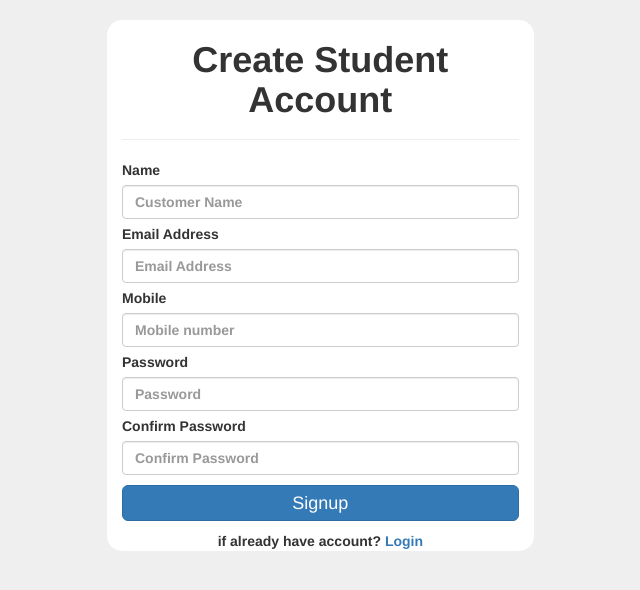
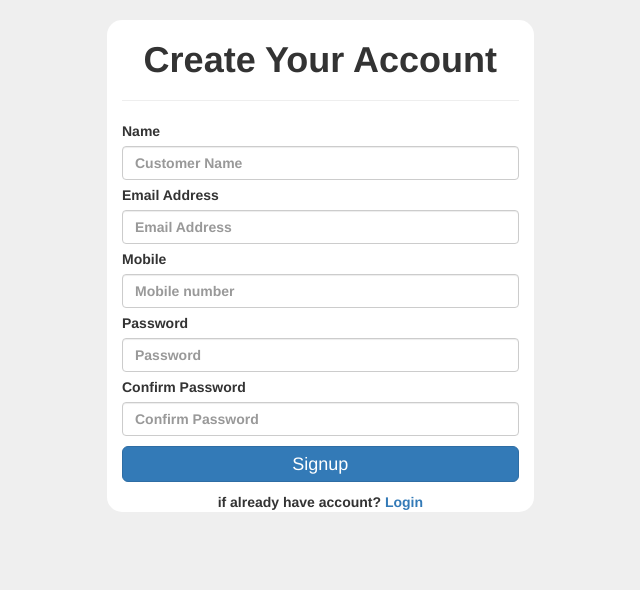
Before and after one commit to vinaykushwaha588/E-Commerce_Site, a Django app: page / in a window 1280 px wide. Shown: the part 50-640 px from the top of the page, without its empty margins (343-983 px from the left). Run offline with Django 3.2, Linux system fonts and the light colour scheme; some libraries are stand-ins or nearby versions.

Commit message:
first commit

```diff
--- a/templates/index.html
+++ b/templates/index.html
@@ -13,7 +13,7 @@
 </nav>
 <div class="mask d-flex align-items-center h-100 gradient-custom-3 col-sm-4"
      style="margin-left:450px;margin-top:0px;border-radius:15px;background:white">
-    <center><h1><b>Create Student Account</h1></center>
+    <center><h1><b>Create Your Account</h1></center>
     <hr>
 
     {% if messages %}
```
Also changed, not shown: abstractapp/migrations/0029_alter_order_order_data_alter_order_order_time.py (added), abstractapp/migrations/0030_alter_order_order_time_alter_order_prize_and_more.py (added), abstractapp/migrations/0031_alter_order_order_time_alter_product_total_and_more.py (added), db.sqlite3.
